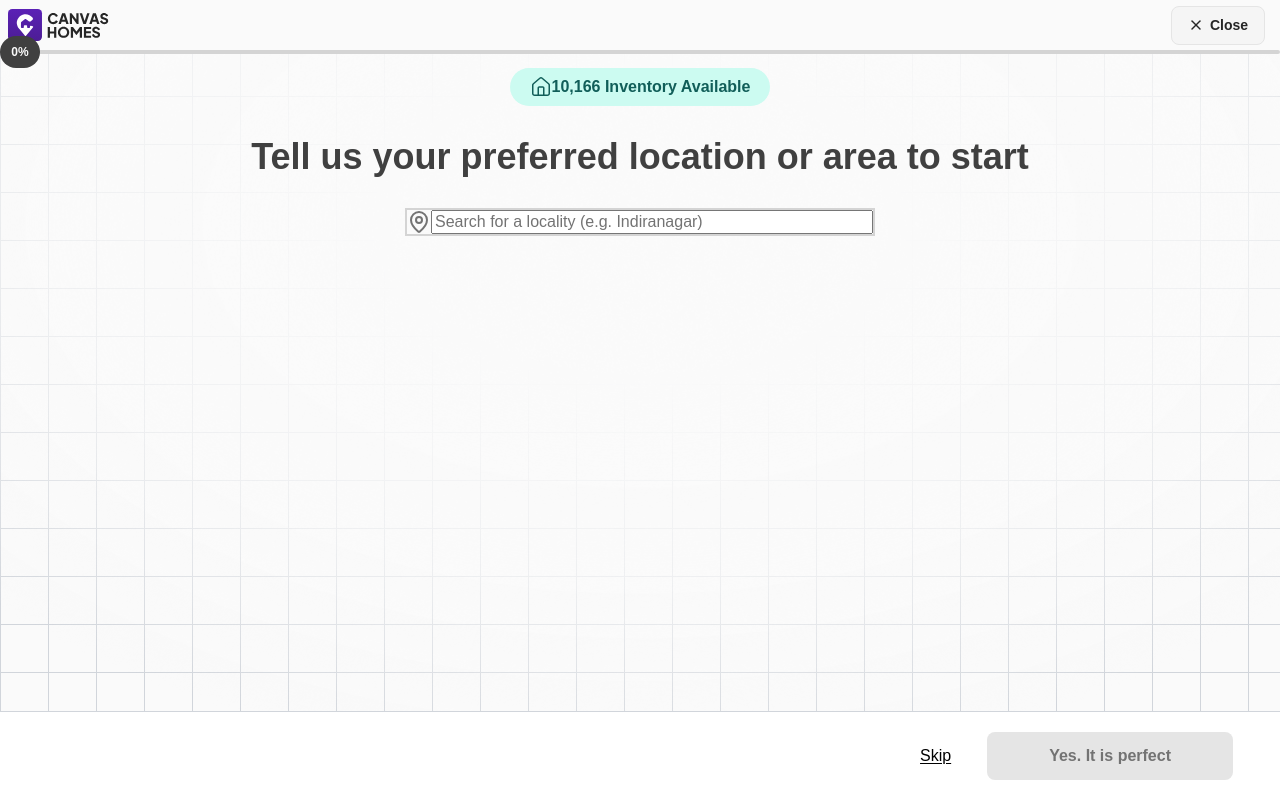
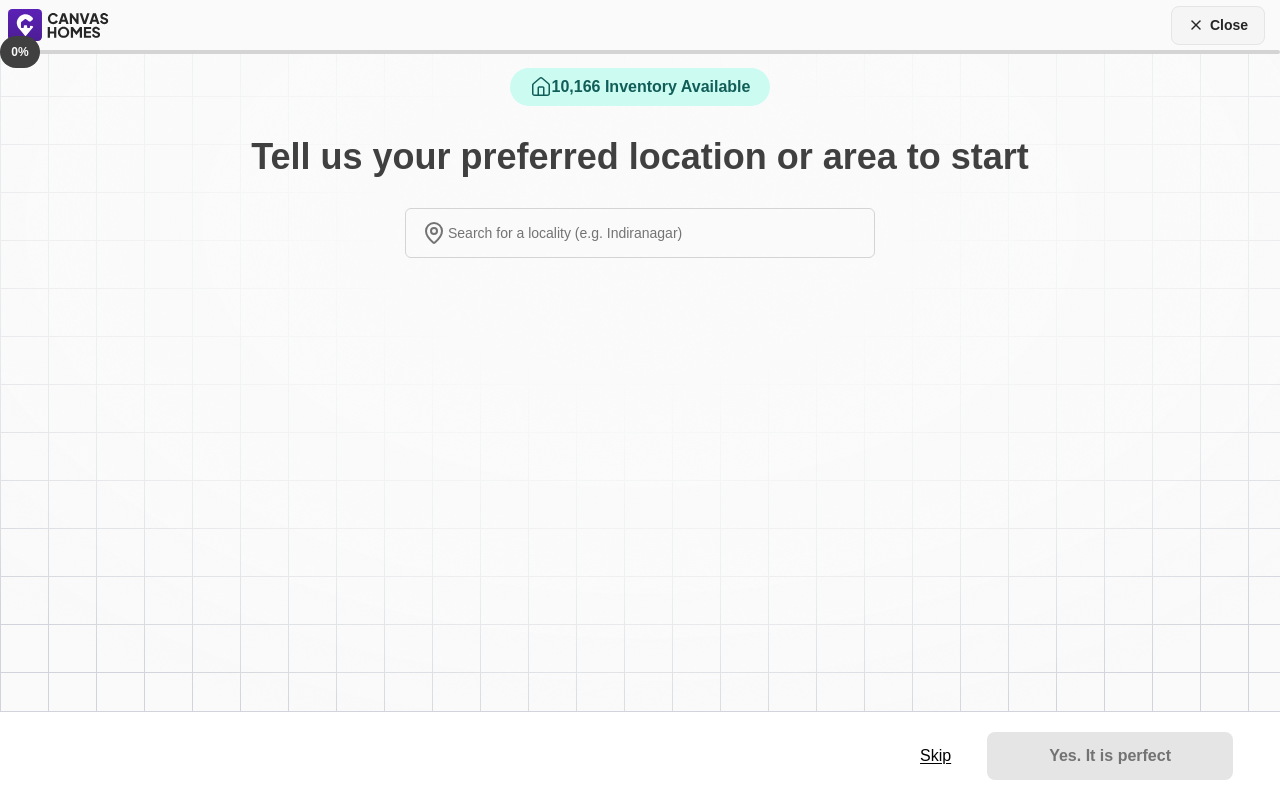
Before and after one commit to anusheel-collab/canvas-homes-beta, a Next.js app in the folder my-app/: page / in a window 1280 px wide. Built offline with nearby package versions, Linux system fonts and the light colour scheme.

Commit message:
made UI changes

```diff
--- a/my-app/app/components/common/DeepSearch/Formrenderer.tsx
+++ b/my-app/app/components/common/DeepSearch/Formrenderer.tsx
@@ -136,8 +136,15 @@ const FormRenderer: React.FC<FormRendererProps> = ({
         return (
           <div className="relative w-full max-w-[470px] mx-auto">
             <div
-              className="flex items-center gap-3 px-4 py-3 border-2 rounded-2xl focus-within:border-[#D4D4D4] bg-white transition-colors"
-              style={{ borderColor: "#D4D4D4" }}
+              className="flex items-center gap-3 bg-white transition-colors"
+              style={{
+                border: "1px solid #D4D4D4",
+                paddingTop: "4px",
+                paddingBottom: "4px",
+                paddingLeft: "16px",
+                paddingRight: "16px",
+                borderRadius: "6px",
+              }}
             >
               {Icon && <Icon className="w-5 h-5 text-[#737373]" />}
               <input
@@ -149,32 +156,46 @@ const FormRenderer: React.FC<FormRendererProps> = ({
                 placeholder={field.placeholder}
                 className="flex-1 outline-none text-gray-800 placeholder:text-[#737373]"
                 style={{
+                  border: "none",
+                  paddingTop: "12px",
+                  paddingBottom: "12px",
                   fontFamily: "Manrope, sans-serif",
-                  fontSize: "16px",
+                  fontSize: "14px",
                   fontWeight: 400,
+                  backgroundColor: "#FAFAFA",
                 }}
               />
             </div>
 
             {showSuggestions && suggestions.length > 0 && (
               <div
-                className="absolute z-10 w-full mt-3 bg-white border-2 rounded-2xl shadow-xl overflow-hidden"
-                style={{ borderColor: "#D4D4D4" }}
+                className="absolute z-10 w-full bg-white border-2 rounded-2xl shadow-xl overflow-hidden"
+                style={{
+                  border: "1px solid #D4D4D4",
+                  paddingTop: "4px",
+                  paddingBottom: "4px",
+                  paddingLeft: "16px",
+                  paddingRight: "16px",
+                  borderRadius: "6px",
+                  borderColor: "#D4D4D4",
+                  marginTop: "8px",
+                }}
               >
                 {suggestions.map((suggestion, idx) => (
                   <div
                     key={idx}
                     onClick={() => selectSuggestion(field.name, suggestion)}
-                    className="px-5 py-4 hover:bg-gray-50 cursor-pointer flex items-center gap-3 border-b last:border-b-0 transition-colors"
+                    className="px-5 py-[8px] hover:bg-gray-50 cursor-pointer flex items-center gap-3 last:border-b-0 transition-colors"
                   >
-                    <div className="w-10 h-10 bg-gray-100 rounded-lg flex items-center justify-center">
-                      <MapPin className="w-5 h-5 text-gray-600" />
+                    <div className="w-10 h-10 bg-[#D4D4D4] rounded-[8px] px-[12px] py-[12px] flex items-center justify-center hover:bg-[#F5F5F5] transition-colors">
+                      <MapPin className="w-5 h-5 stroke-[#525252]" />
                     </div>
                     <span
                       className="text-gray-700 font-medium"
                       style={{
                         fontFamily: "Manrope, sans-serif",
                         fontSize: "16px",
+                        color: "#262626",
                       }}
                     >
                       {suggestion}
```
